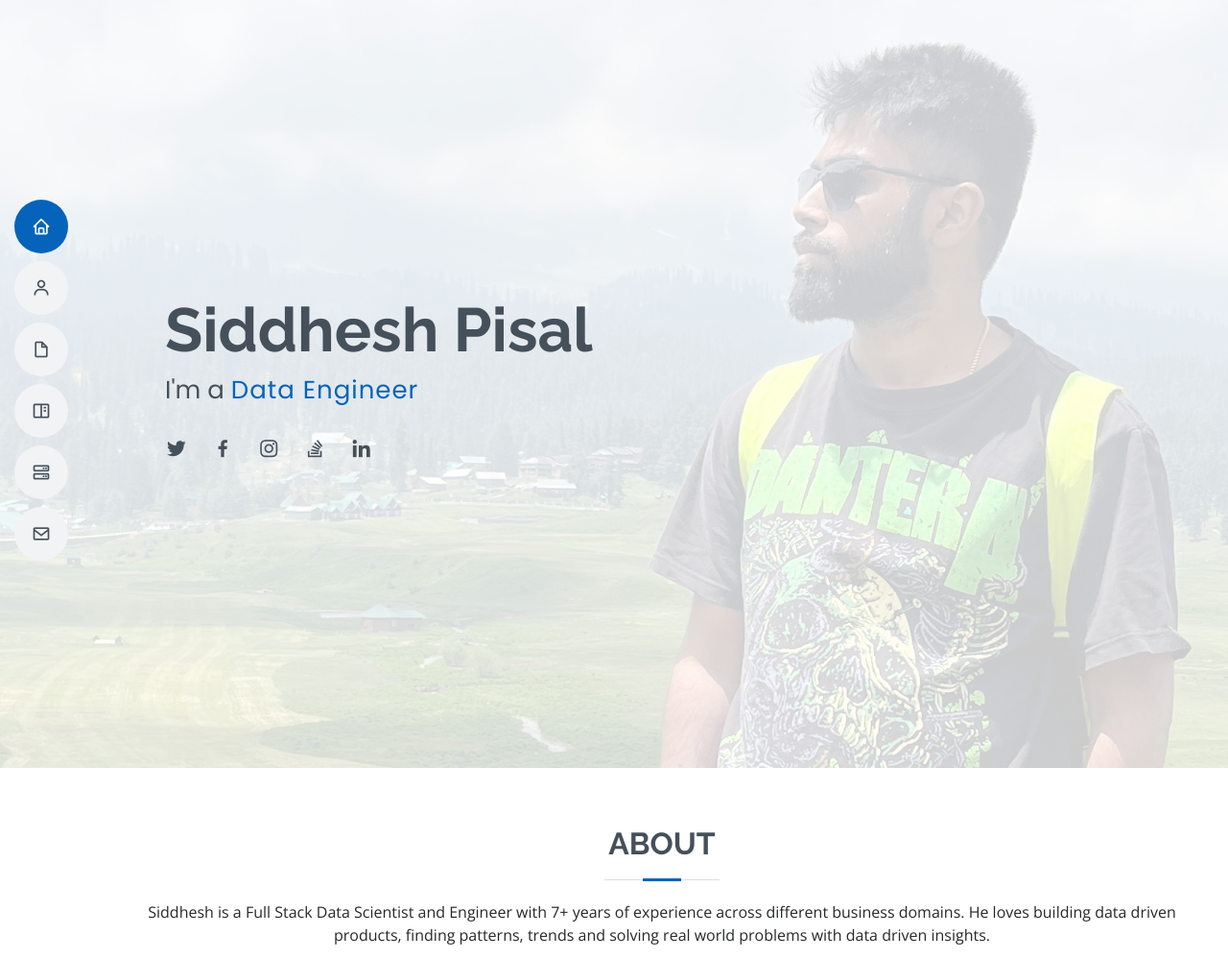
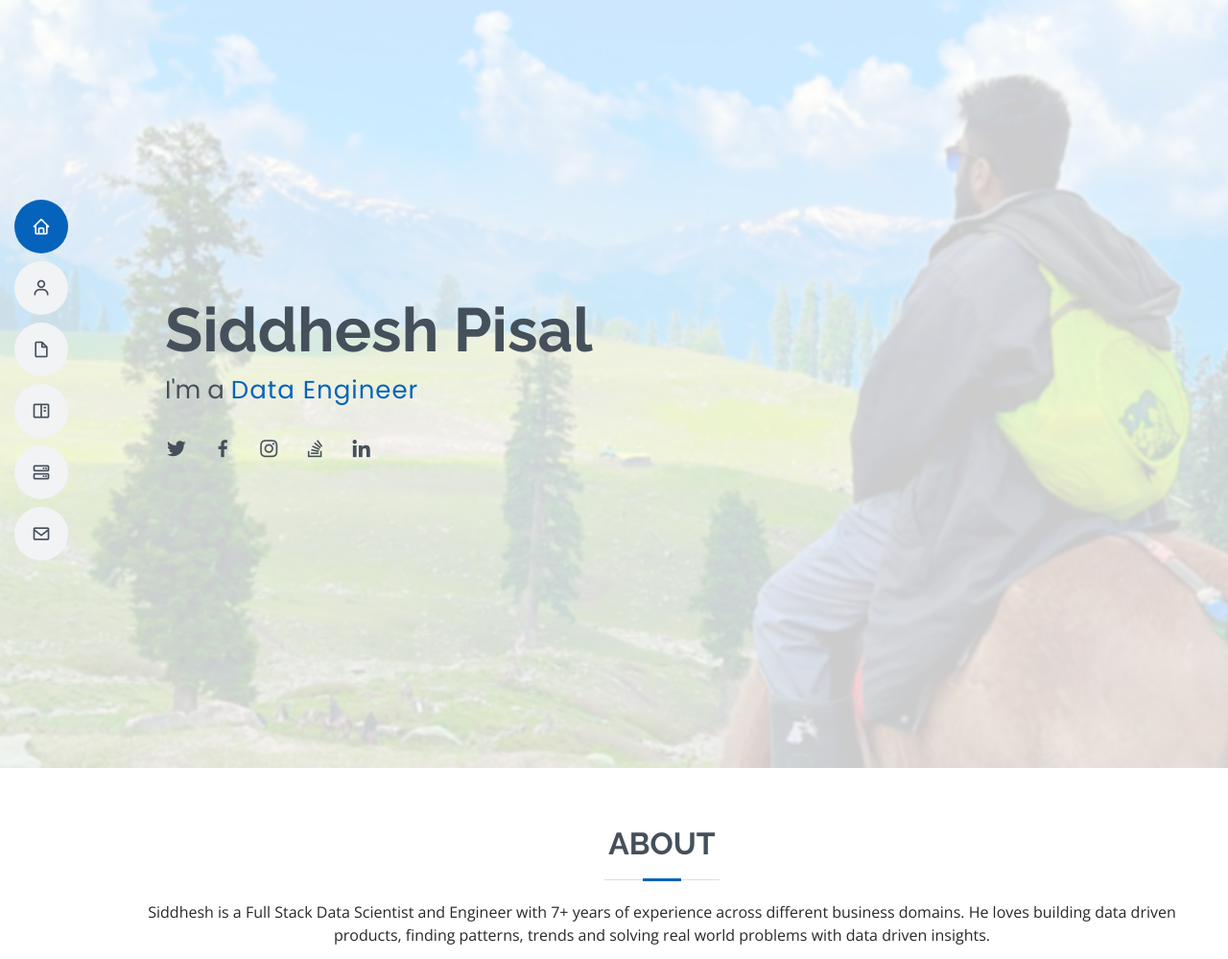
Before and after one commit to pissall20/my-resume, a Django app: page / in a window 1280 px wide. Shown: the top 999 px of the page at 96% size. Run offline with Django 4.2, Linux system fonts and the light colour scheme; data comes from the database, SQL or seed files in the repository; some libraries are stand-ins or nearby versions.

Commit message:
fix photos

```diff
--- a/resume/static/resume/css/style.css
+++ b/resume/static/resume/css/style.css
@@ -284,7 +284,7 @@ h6 {
 #hero {
   width: 100%;
   height: 100vh;
-  background: url("../img/hero-bg1.jpg") top right no-repeat;
+  background: url("../img/hero-bg/3.jpg") top right no-repeat;
   background-size: cover;
   position: relative;
 }
```
Also changed, not shown: resume/static/resume/img/hero-bg/1.JPG (added), resume/static/resume/img/hero-bg/2.JPG (added), resume/static/resume/img/hero-bg/3.JPG (added), resume/static/resume/img/hero-bg/hero-bg.jpg (renamed from resume/static/resume/img/hero-bg.jpg), resume/static/resume/img/hero-bg/hero-bg1.jpg (renamed from resume/static/resume/img/hero-bg1.jpg).
